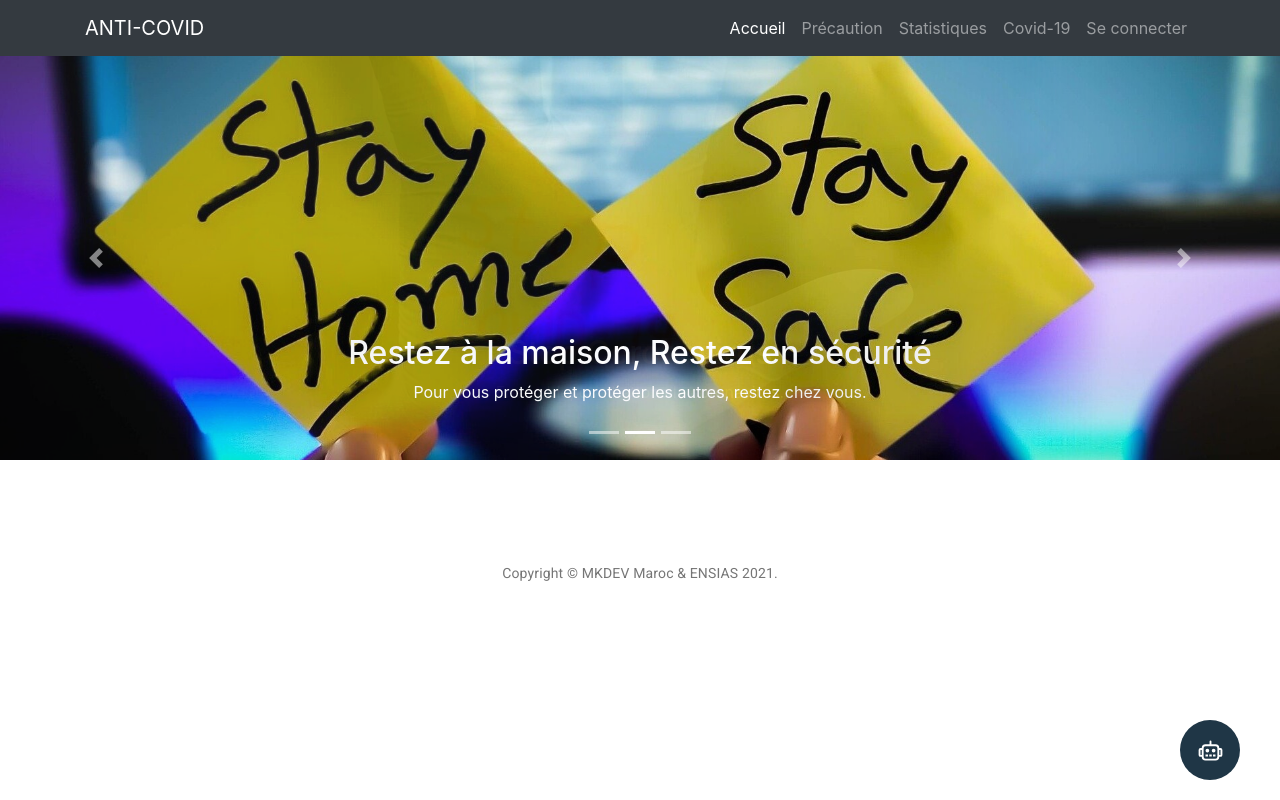
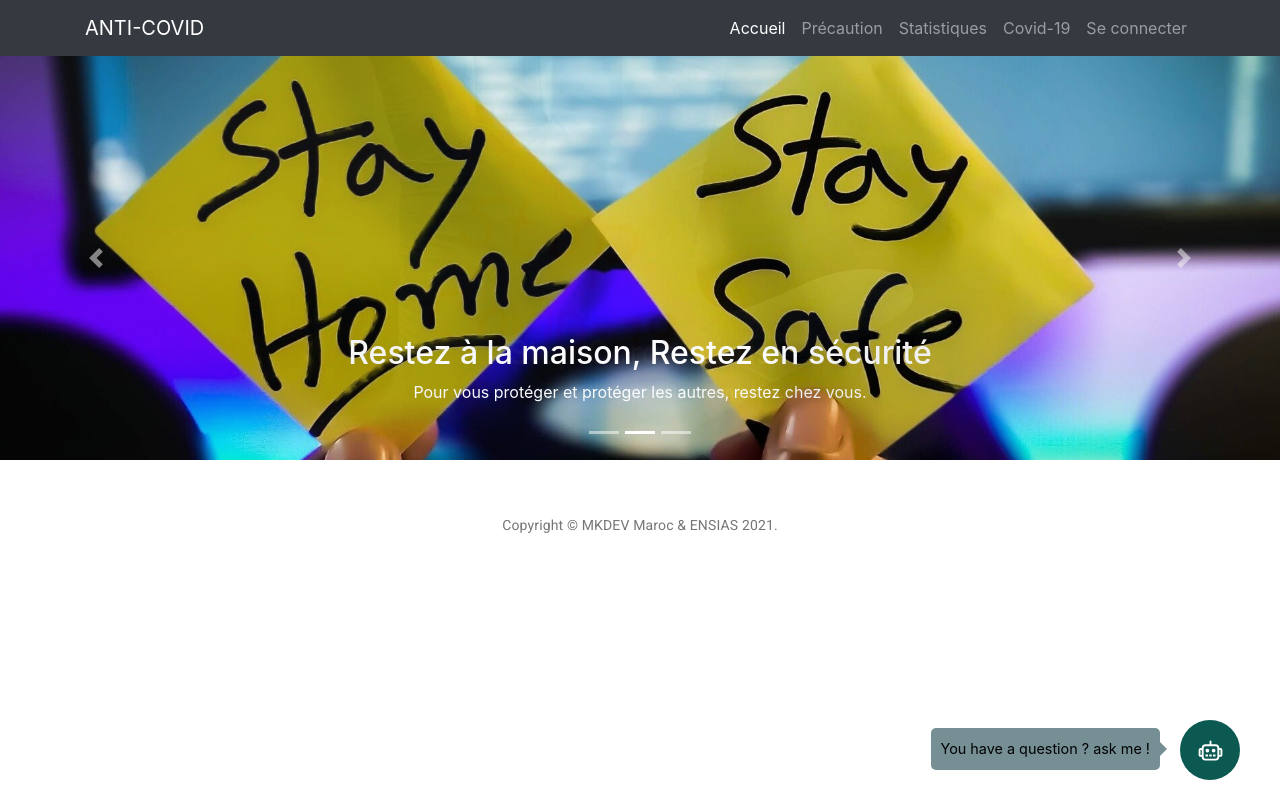
Before and after one commit to DarifElmehdi/anti-covid, a React (Create React App) app: page / in a window 1280 px wide. Built offline with nearby package versions, Linux system fonts and the light colour scheme; what react-chatbot-kit would draw is missing.

Commit message:
Add chatbot as popover in home page

```diff
--- a/src/App.css
+++ b/src/App.css
@@ -39,7 +39,7 @@
 
 .react-chatbot-kit-chat-container {
     position: relative;
-    width: auto;
+    width: 400px;
   }
 
   .react-chatbot-kit-chat-inner-container {
@@ -66,7 +66,7 @@
 
   .react-chatbot-kit-chat-input-container {
     position: absolute;
-    bottom: 0;
+    bottom: -15px;
     width: 100%;
     display: flex;
   }
@@ -74,7 +74,6 @@
   .react-chatbot-kit-chat-message-container {
     padding: 0 17.5px 10px 17.5px;
     overflow: scroll;
-    height:500px;
     width: auto;
   }
 
@@ -117,7 +116,7 @@
     width:60px;
     height:60px;
     border-radius:35px;
-    background-color:#1f3646;
+    background-color:#0c5951;
     border:none;
     position:fixed;
     bottom:20px;
@@ -130,3 +129,28 @@
     height:25px;
     fill:#fff
   }
+  .pop-invite{
+    width:fit-content;
+    position:fixed;
+    bottom:30px;
+    margin-right: 80px;
+    z-index:9999;
+    right:40px;
+    background-color: #758f94;
+    padding: 10px;
+    border-radius: 5px;
+    font-size: 0.9rem;
+    color: #000000;
+    font-weight: medium;
+    text-align: left;
+  }
+  .pop-invite-arrow{
+    width: 0;
+    height: 0;
+    border-top: 8px solid transparent;
+    border-bottom: 8px solid transparent;
+    border-left: 8px solid #758f94;
+    position: absolute;
+    right: -7px;
+    top: 13px;
+  }
--- a/src/components/Home.js
+++ b/src/components/Home.js
@@ -1,18 +1,33 @@
-import React from "react";
+import React, {useState}from "react";
 import { Carousel,Image, Col} from "react-bootstrap";
 import { makeStyles } from '@material-ui/core/styles';
-import Popover from '@material-ui/core/Popover';
-import Typography from '@material-ui/core/Typography';
-import Button from '@material-ui/core/Button';
-import { Fab} from "@material-ui/core";
-import FavoriteIcon from '@material-ui/icons/Favorite';
 
 import config from './chatbotConfig'
 import ActionProvider from './ActionProvider'
 import MessageParser from './MessageParser'
 import Chatbot from "react-chatbot-kit";
+import Popover from '@material-ui/core/Popover';
+import { tsConstructorType } from "@babel/types";
 
 export default function Home() {
+  const [showInvite = true , setValue] = useState(1);
+  const [showChatbot = true , setBotVisibility] = useState(1);
+  const [anchorEl, setAnchorEl] = useState(null);
+
+  const handleClick = (event) => {
+    if(showChatbot) {
+      setAnchorEl(event.currentTarget);
+      setBotVisibility(false);
+    }
+    if(!showChatbot){
+      setAnchorEl(null);
+      setBotVisibility(true);
+    }
+    setValue((false));
+  };
+
+  const open = Boolean(anchorEl);
+  const id = open ? 'simple-popover' : undefined;
     return (
     <div>
     <Carousel fade>
@@ -55,13 +70,23 @@ export default function Home() {
         </Carousel.Caption>
     </Carousel.Item>
     </Carousel>
+      {
+        showInvite?
+        <div class="pop-invite">You have a question ? ask me !
+        <div class="pop-invite-arrow"></div>
+        </div>
+        :null
+      }
 
-    <br/>
-    <br/>
-      <button class="app-chatbot-button">
-      <svg viewBox="0 0 640 512" class="app-chatbot-button-icon">
-      <path d="M192,408h64V360H192ZM576,192H544a95.99975,95.99975,0,0,0-96-96H344V24a24,24,0,0,0-48,0V96H192a95.99975,95.99975,0,0,0-96,96H64a47.99987,47.99987,0,0,0-48,48V368a47.99987,47.99987,0,0,0,48,48H96a95.99975,95.99975,0,0,0,96,96H448a95.99975,95.99975,0,0,0,96-96h32a47.99987,47.99987,0,0,0,48-48V240A47.99987,47.99987,0,0,0,576,192ZM96,368H64V240H96Zm400,48a48.14061,48.14061,0,0,1-48,48H192a48.14061,48.14061,0,0,1-48-48V192a47.99987,47.99987,0,0,1,48-48H448a47.99987,47.99987,0,0,1,48,48Zm80-48H544V240h32ZM240,208a48,48,0,1,0,48,48A47.99612,47.99612,0,0,0,240,208Zm160,0a48,48,0,1,0,48,48A47.99612,47.99612,0,0,0,400,208ZM384,408h64V360H384Zm-96,0h64V360H288Z"></path></svg>
+      <button class="app-chatbot-button" aria-describedby={id} onClick={handleClick}>
+        <svg viewBox="0 0 640 512" class="app-chatbot-button-icon">
+          <path d="M192,408h64V360H192ZM576,192H544a95.99975,95.99975,0,0,0-96-96H344V24a24,24,0,0,0-48,0V96H192a95.99975,95.99975,0,0,0-96,96H64a47.99987,47.99987,0,0,0-48,48V368a47.99987,47.99987,0,0,0,48,48H96a95.99975,95.99975,0,0,0,96,96H448a95.99975,95.99975,0,0,0,96-96h32a47.99987,47.99987,0,0,0,48-48V240A47.99987,47.99987,0,0,0,576,192ZM96,368H64V240H96Zm400,48a48.14061,48.14061,0,0,1-48,48H192a48.14061,48.14061,0,0,1-48-48V192a47.99987,47.99987,0,0,1,48-48H448a47.99987,47.99987,0,0,1,48,48Zm80-48H544V240h32ZM240,208a48,48,0,1,0,48,48A47.99612,47.99612,0,0,0,240,208Zm160,0a48,48,0,1,0,48,48A47.99612,47.99612,0,0,0,400,208ZM384,408h64V360H384Zm-96,0h64V360H288Z">
+          </path>
+        </svg>
       </button>
+      <Popover id={id} open={open} anchorEl={anchorEl} anchorOrigin={{ vertical: 'top', horizontal: 'left', }} transformOrigin={{ vertical: 'bottom', horizontal: 'right',}}  >
+        <Chatbot config={config} messageParser={MessageParser} actionProvider={ActionProvider} />
+      </Popover>
     </div>
     )
 }
```
